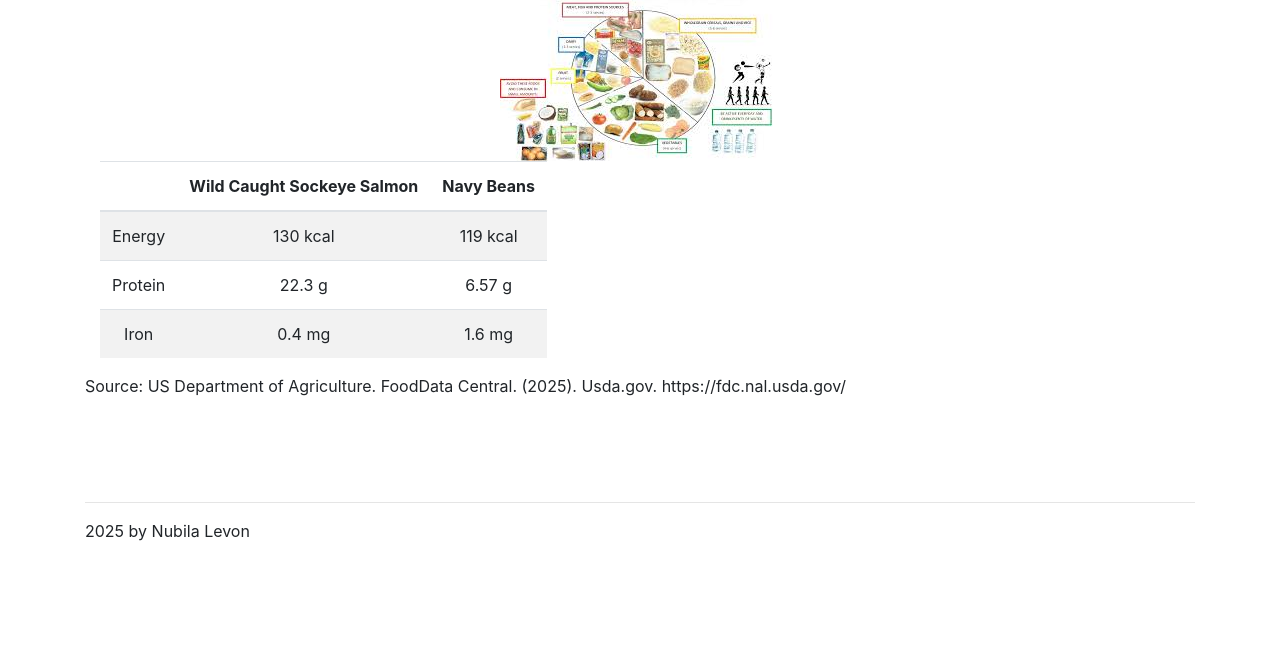
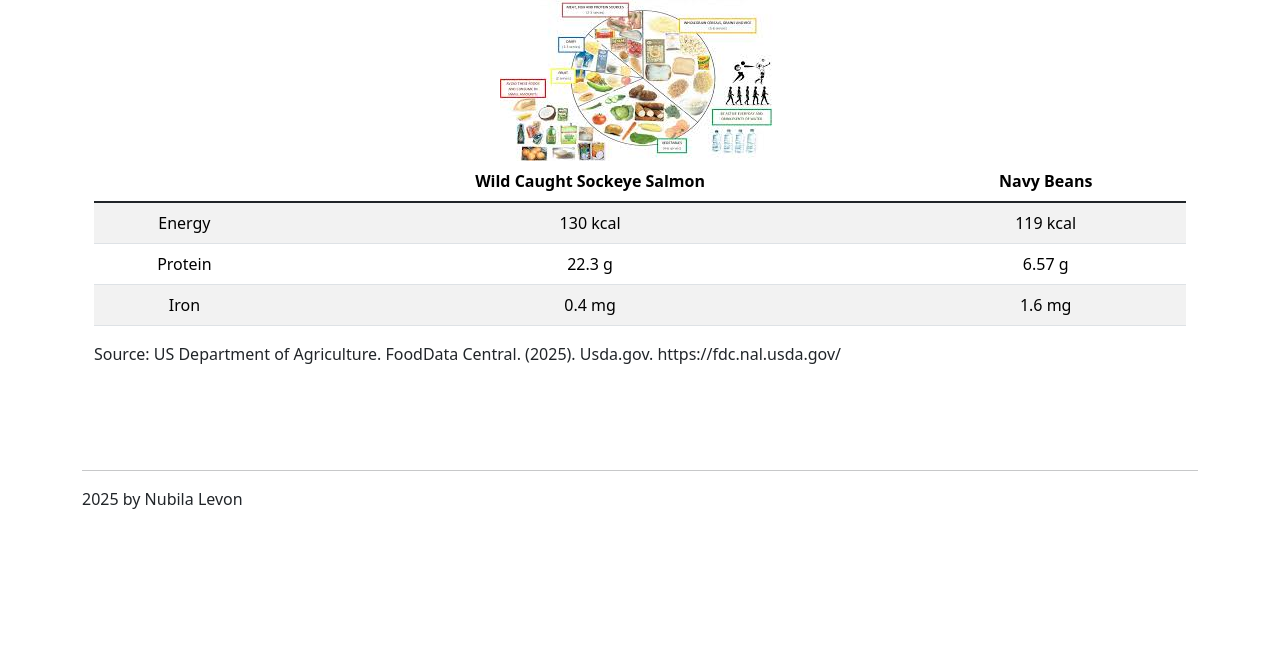
Before and after one commit to nubilaxl/Week03-bootstrap, a website: page index.html in a window 1280 px wide. Shown: the part 130-800 px from the top of the page. Drawn offline with nearby package versions, Linux system fonts and the light colour scheme.

Commit message:
bootstrap from CDN

```diff
--- a/index.html
+++ b/index.html
@@ -4,7 +4,7 @@
     <meta charset="UTF-8">
     <meta name="viewport" content="width=device-width, initial-scale=1.0">
     <title>Healthy Foods</title>
-    <link rel="stylesheet" href="node_modules/bootstrap/dist/css/bootstrap.css">
+    <link href="https://cdn.jsdelivr.net/npm/bootstrap@5.3.5/dist/css/bootstrap.min.css" rel="stylesheet" integrity="sha384-SgOJa3DmI69IUzQ2PVdRZhwQ+dy64/BUtbMJw1MZ8t5HZApcHrRKUc4W0kG879m7" crossorigin="anonymous">
 </head>
 <body class = "container">
     <!--Week 3 Bootstrap assignment
@@ -124,7 +124,7 @@
 
 
 
-    <script src="node_modules/jquery/dist/jquery.js"></script>
-    <script src="node_modules/bootstrap/dist/js/bootstrap.bundle.js"></script>
+    <script src="https://ajax.googleapis.com/ajax/libs/jquery/3.7.1/jquery.min.js"></script>
+    <script src="https://cdn.jsdelivr.net/npm/bootstrap@5.3.5/dist/js/bootstrap.bundle.min.js" integrity="sha384-k6d4wzSIapyDyv1kpU366/PK5hCdSbCRGRCMv+eplOQJWyd1fbcAu9OCUj5zNLiq" crossorigin="anonymous"></script>
 </body>
 </html>
```
Also changed, not shown: 1 other file.
